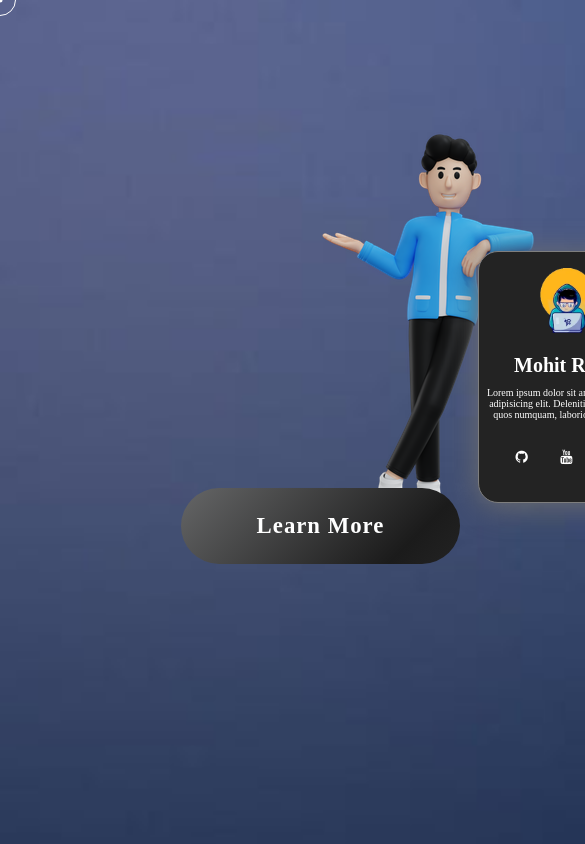
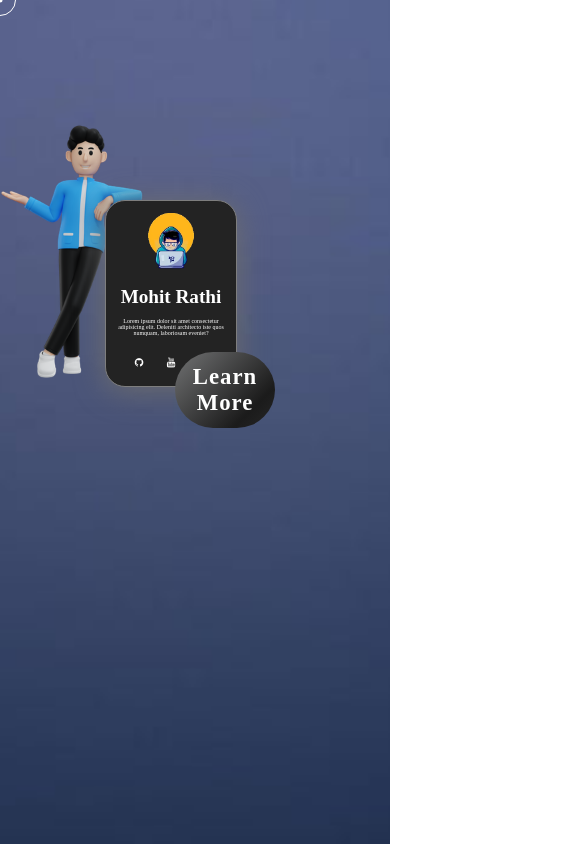
Before and after one commit to MohitRathi1/PortFolio, a plain HTML site: page index.html in a window 390 px wide. Shown: the top 844 px of the page, 585 px wide, since content can reach past the window. Drawn offline with Linux system fonts and the light colour scheme.

Commit message:
added more content

```diff
--- a/index.html
+++ b/index.html
@@ -17,7 +17,6 @@
 <div class="rightside">
         <img class="image" src="3dmodel.webp" alt="">
 
-    <div class="card">
 		<div class="box-area">
 			<div class="box">
 				<div class="img-box"><img alt="" src="gif2.webp"></div>
@@ -31,13 +30,13 @@
 			</div>
 
 		</div>
-	</div>
+
 </div>
 
     <div class="wrapper">
         <div class="btn-area">
             <div class="btn-animation"></div>
-            <button><p>Learn More</p></button>
+            <button>Learn More</button>
         </div>
     </div>
 
--- a/style.css
+++ b/style.css
@@ -26,8 +26,9 @@
 .wrapper .btn-area:hover .btn-animation {
   right: 0;
 }
-.btn-area:hover button{
-  cursor: none ;
+
+.btn-area:hover button {
+  cursor: none;
 }
 
 .wrapper .btn-area button {
@@ -45,6 +46,7 @@
 }
 
 body {
+  overflow: hidden;
   background-image: url(bg.jpg);
   cursor: hidden;
   display: grid;
@@ -61,9 +63,9 @@ body {
 }
 
 .box-area .box {
-height: 100%;
-width: 100%;
-text-align: center;
+  height: 100%;
+  width: 100%;
+  text-align: center;
   margin: 40px;
   flex: 0 1 300px;
   border-radius: 20px;
@@ -73,9 +75,9 @@ text-align: center;
   border: rgb(126, 126, 126) 1px solid;
 }
 
- .box-area .box:hover{
+.box-area .box:hover {
   box-shadow: 0 5px 10px aqua;
-  background-color:red ;
+  background-color: red;
   transform: scale(1.02);
 }
 
@@ -113,13 +115,13 @@ text-align: center;
 
 .socials i:hover {
   transform: scale(1.5);
-  }
+}
 
 .rightside .image {
   z-index: -1;
   top: -130px;
   right: -220px;
-  position:relative;
+  position: relative;
 }
 
 .rightside {
@@ -129,10 +131,54 @@ text-align: center;
   position: relative;
 }
 
-@media screen and (max-width: 480px) {
+@media screen and (max-width: 450px) {
+  .box {
+    width: 100%;
+    /* Make the box full width */
+    margin: 10px 0;
+    /* Add some space between boxes */
+  }
+
+  .box img {
+    max-width: 60px;
+    height: auto;
+  }
+
+  .box h2 {
+    font-size: 1.2em;
+  }
+
+  .box p {
+    font-size: 0.3em;
+    margin: 10px 10px;
+  }
+  .socials i{
+    font-size: 10px;
+    margin: 10%;
+  }
+
+  .wrapper .btn-area{
+    width: 100px;
+  }
+
+  .btn-area button {
+    font-size: 0.5em;
+  }
+
   .rightside {
-    right: 20px;
+    height: 300px;
+    top: 200px;
+    right: 305px;
+    position: relative ;
+    margin: 2px;
+  }
+
+  .rightside .box-area {
+    top: -60px;
+    right: -60px;
     position: relative;
+    height: 185px;
+    width: 130px;
   }
 }
 
```
